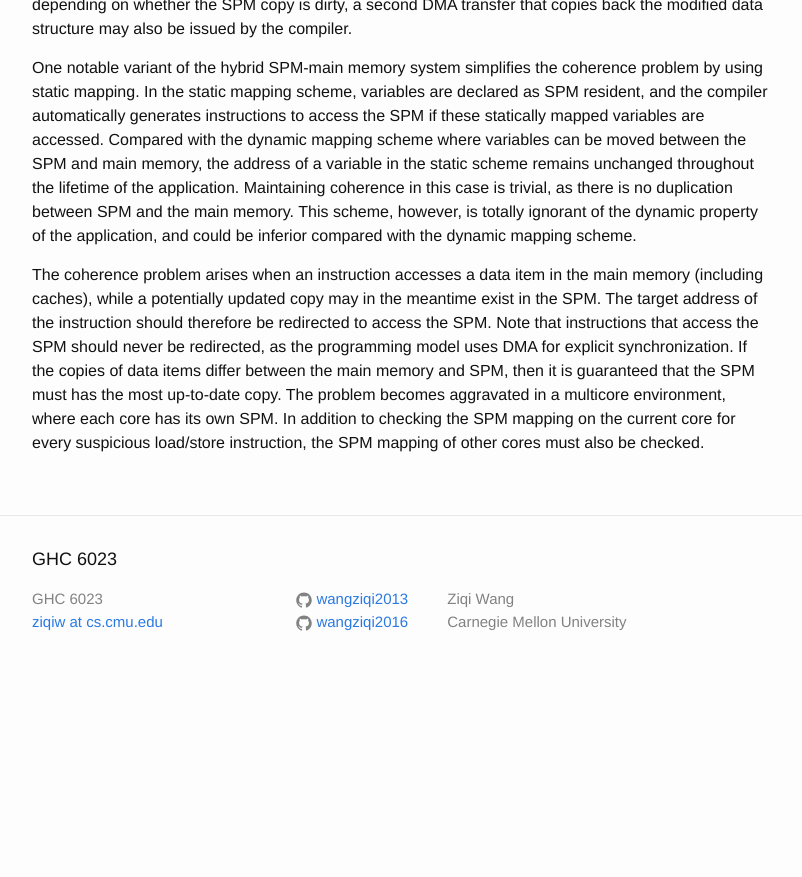
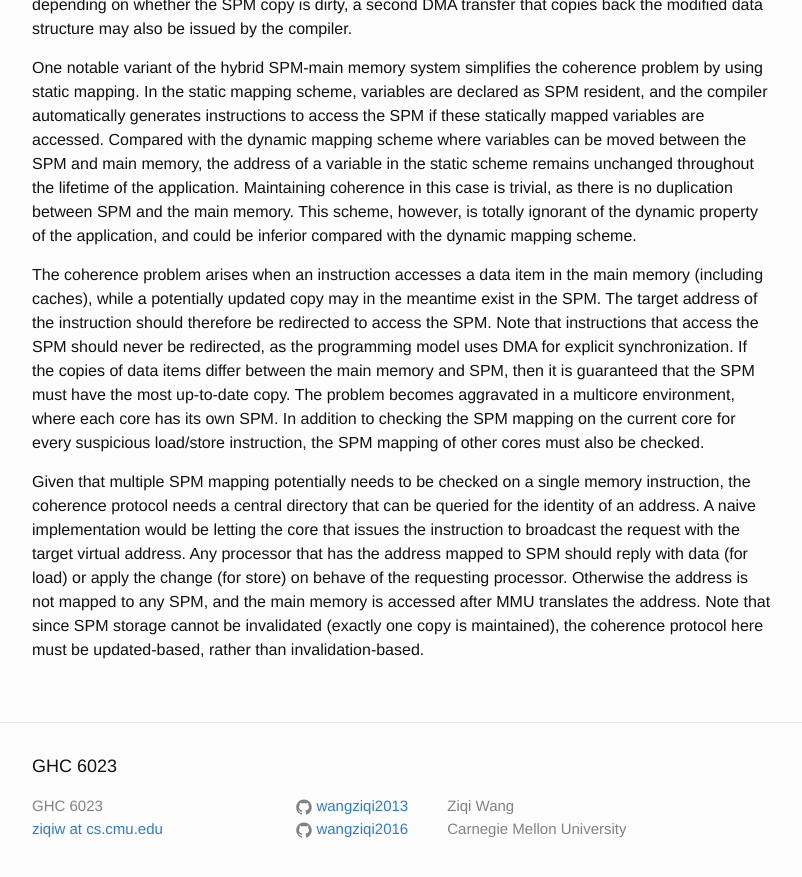
Before and after one commit to wangziqi2013/wangziqi2013.github.io, a Jekyll site: the page built from _posts/2018-05-25-Coherence-Protocol-for-Translarent-Management-of-Scratchpad-Memories-in-Shared-Memory-Manycore-Arch.markdown, in a window 1280 px wide and 900 px high, scrolled down 1093 px. Shown: the top 877 px of the window, without its empty margins (238-1040 px from the left). Built offline with Jekyll 4.4.1, drawn with Linux system fonts in a browser that asks for light colours; before the commit the page ends 1786 px from its top, so only the background shows below that.

Commit message:
Working on naive solution

```diff
--- a/_posts/2018-05-25-Coherence-Protocol-for-Translarent-Management-of-Scratchpad-Memories-in-Shared-Memory-Manycore-Arch.markdown
+++ b/_posts/2018-05-25-Coherence-Protocol-for-Translarent-Management-of-Scratchpad-Memories-in-Shared-Memory-Manycore-Arch.markdown
@@ -50,6 +50,14 @@ The coherence problem arises when an instruction accesses a data item in the mai
 a potentially updated copy may in the meantime exist in the SPM. The target address of the instruction should
 therefore be redirected to access the SPM. Note that instructions that access the SPM should never be redirected, as the
 programming model uses DMA for explicit synchronization. If the copies of data items differ between the main memory and
-SPM, then it is guaranteed that the SPM must has the most up-to-date copy. The problem becomes aggravated in a multicore
+SPM, then it is guaranteed that the SPM must have the most up-to-date copy. The problem becomes aggravated in a multicore
 environment, where each core has its own SPM. In addition to checking the SPM mapping on the current core for every
 suspicious load/store instruction, the SPM mapping of other cores must also be checked.
+
+Given that multiple SPM mapping potentially needs to be checked on a single memory instruction, the coherence protocol
+needs a central directory that can be queried for the identity of an address. A naive implementation would be letting
+the core that issues the instruction to broadcast the request with the target virtual address. Any processor that has
+the address mapped to SPM should reply with data (for load) or apply the change (for store) on behave of the
+requesting processor. Otherwise the address is not mapped to any SPM, and the main memory is accessed after MMU
+translates the address. Note that since SPM storage cannot be invalidated (exactly one copy is maintained), the coherence
+protocol here must be updated-based, rather than invalidation-based.
```
